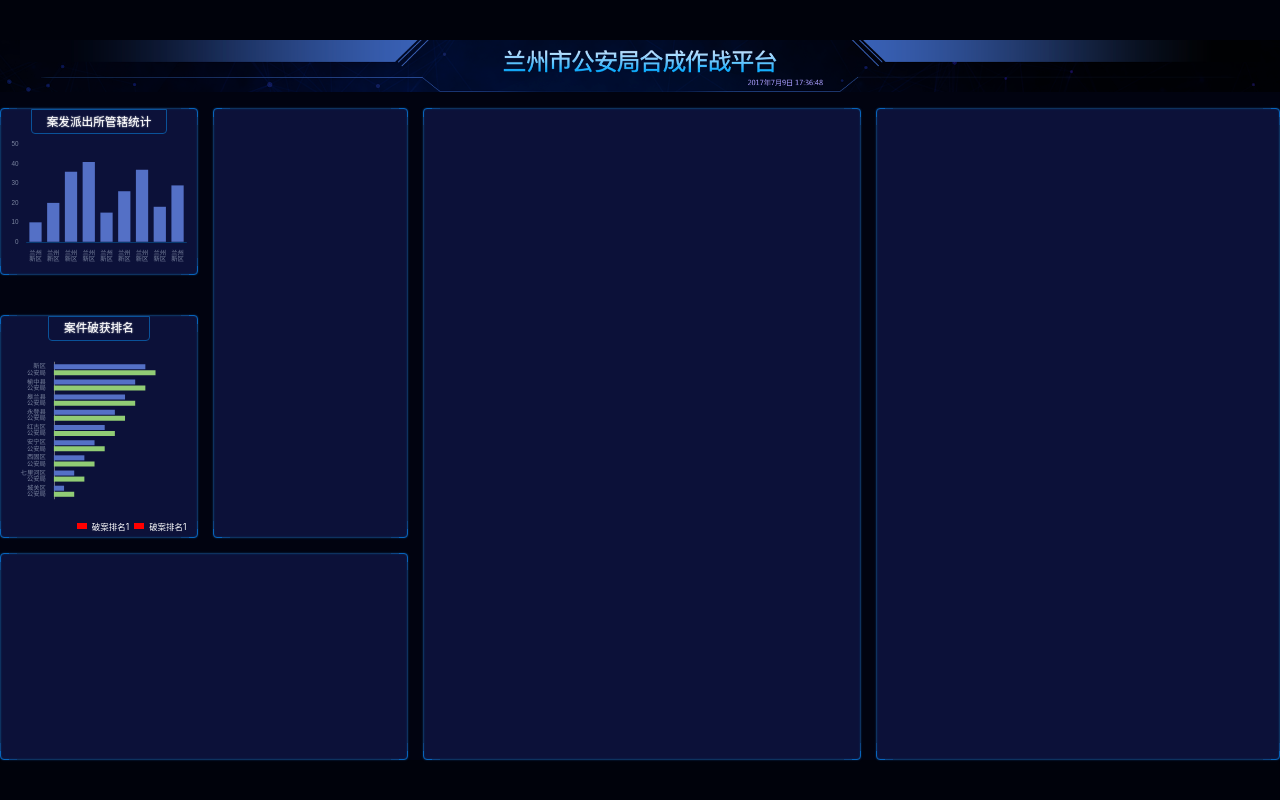
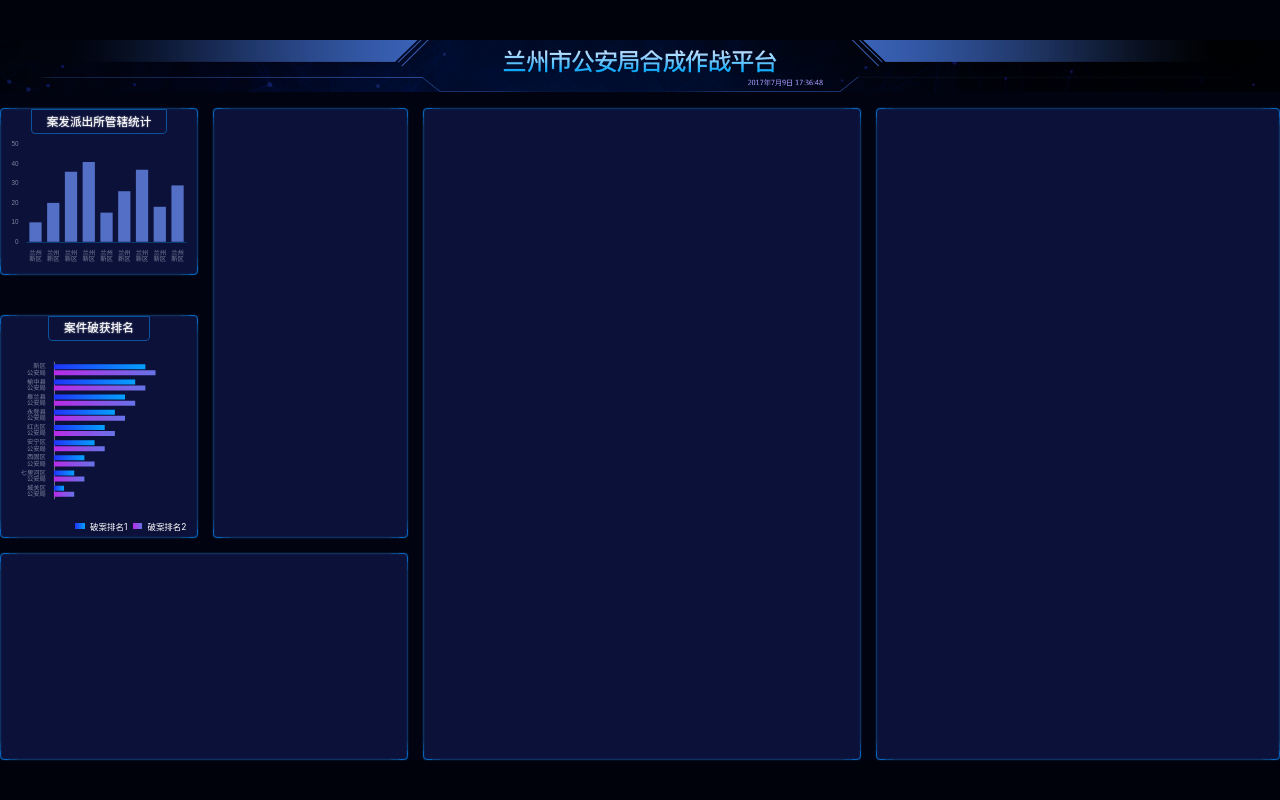
Before and after one commit to ObitoRin/big-screen, a React (Vite) app: page / in a window 1280 px wide. Built offline with nearby package versions, Linux system fonts and the light colour scheme.

Commit message:
chart2 add gradient

```diff
--- a/src/components/case-sort-chart2.tsx
+++ b/src/components/case-sort-chart2.tsx
@@ -1,7 +1,7 @@
-import React, { useEffect, useRef } from 'react';
-import * as echarts from 'echarts';
-import { px } from '../shared/px';
-import { createEchartsOptions } from '../shared/create-echarts-options';
+import React, { useEffect, useRef } from "react";
+import * as echarts from "echarts";
+import { px } from "../shared/px";
+import { createEchartsOptions } from "../shared/create-echarts-options";
 
 export const CaseSortChart = () => {
   const divRef = useRef(null);
@@ -14,48 +14,64 @@
           x: px(100),
           y: px(40),
           x2: px(40),
-          y2: px(40)
+          y2: px(40),
         },
         xAxis: {
-          type: 'value',
+          type: "value",
           boundaryGap: [0, 0.01],
           splitLine: { show: false },
-          axisLabel: { show: false }
+          axisLabel: { show: false },
         },
         yAxis: {
-          type: 'category',
+          type: "category",
           data: [
-            '城关区公安局',
-            '七里河区公安局',
-            '西固区公安局',
-            '安宁区公安局',
-            '红古区公安局',
-            '永登县公安局',
-            '皋兰县公安局',
-            '榆中县公安局',
-            '新区公安局'
+            "城关区公安局",
+            "七里河区公安局",
+            "西固区公安局",
+            "安宁区公安局",
+            "红古区公安局",
+            "永登县公安局",
+            "皋兰县公安局",
+            "榆中县公安局",
+            "新区公安局",
           ],
           axisLabel: {
             formatter(val) {
-              return val.replace('公安局', '\n公安局');
-            }
+              return val.replace("公安局", "\n公安局");
+            },
           },
           axisTick: {
-            show: false
-          }
+            show: false,
+          },
         },
         series: [
           {
-            name: '2011',
-            type: 'bar',
-            data: [1, 2, 3, 4, 5, 6, 7, 8, 9]
+            name: "2011",
+            type: "bar",
+            data: [1, 2, 3, 4, 5, 6, 7, 8, 9],
+            itemStyle: {
+              normal: {
+                color: new echarts.graphic.LinearGradient(0, 0, 1, 0, [
+                  { offset: 0, color: '#2034f9' },
+                  { offset: 1, color: '#04a1ff' },
+                ]),
+              },
+            },
           },
           {
-            name: '2012',
-            type: 'bar',
-            data: [2, 3, 4, 5, 6, 7, 8, 9, 10]
-          }
-        ]
+            name: "2012",
+            type: "bar",
+            data: [2, 3, 4, 5, 6, 7, 8, 9, 10],
+            itemStyle: {
+              normal: {
+                color: new echarts.graphic.LinearGradient(0, 0, 1, 0, [
+                  { offset: 0, color: '#b92ae8' },
+                  { offset: 1, color: '#6773e7' },
+                ]),
+              },
+            },
+          },
+        ],
       })
     );
   }, []);
@@ -66,7 +82,7 @@
       <div ref={divRef} className="chart" />
       <div className="legend">
         <span className="first" /> 破案排名1
-        <span className="second" /> 破案排名1
+        <span className="second" /> 破案排名2
       </div>
     </div>
   );
--- a/src/pages/home.scss
+++ b/src/pages/home.scss
@@ -114,8 +114,10 @@
           margin: 0 px(10);
         }
         .first {
+          background: linear-gradient(90deg, #2034f9 0%, #04a1ff 100%);
         }
         .second {
+          background: linear-gradient(90deg, #b92ae8 0%, #6773e7 100%);
         }
       }
     }
```
